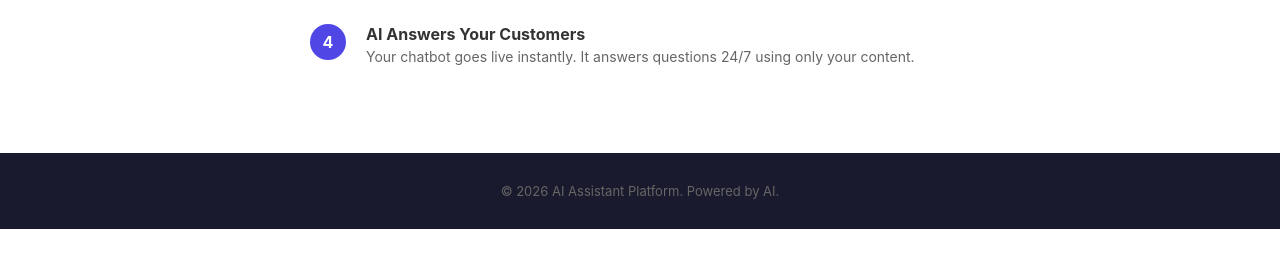
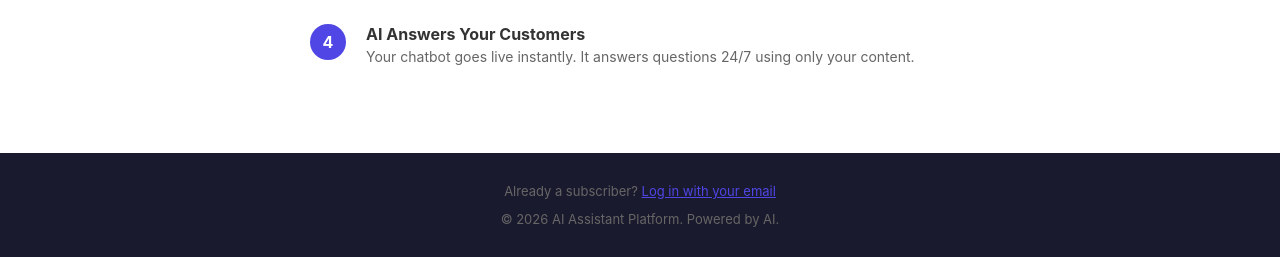
Before and after one commit to EngrTo/course-ai-assistant, a Flask app: page / in a window 1280 px wide. Shown: the part 1223-1480 px from the top of the page. Before the commit the page ends 1452 px from the top, so only its background shows below. Run offline with Flask 3, Linux system fonts and the light colour scheme.

Commit message:
Add email-based login for cross-device subscription recognition

```diff
--- a/app.py
+++ b/app.py
@@ -7,7 +7,7 @@ from flask_cors import CORS
 from werkzeug.utils import secure_filename
 from agent import load_all_indexes, ask
 from ingest import ingest_all, ingest_client, get_client_dirs, INDEXES_DIR
-from database import create_client, get_client_by_token, get_client, update_client
+from database import create_client, get_client_by_token, get_client, update_client, get_client_by_email
 
 load_dotenv()
 
@@ -49,6 +49,27 @@ def landing():
         if client:
             subscribed_plan = client.get("plan")
     return render_template("landing.html", subscribed_plan=subscribed_plan, portal_token=token or "")
+
+
+@app.route("/login", methods=["POST"])
+def login():
+    """Log in by email — sets cookie if subscription found."""
+    data = request.get_json()
+    email = data.get("email", "").strip() if data else ""
+    if not email:
+        return jsonify({"error": "Email is required"}), 400
+
+    client = get_client_by_email(email)
+    if not client:
+        return jsonify({"error": "No subscription found for this email."}), 404
+
+    resp = make_response(jsonify({
+        "success": True,
+        "plan": client["plan"],
+        "portal_url": f"/portal?token={client['access_token']}"
+    }))
+    resp.set_cookie("portal_token", client["access_token"], max_age=365*24*3600, httponly=True, samesite="Lax")
+    return resp
 
 
 @app.route("/admin")
--- a/database.py
+++ b/database.py
@@ -77,6 +77,15 @@ def get_client_by_token(token: str) -> dict | None:
     return None
 
 
+def get_client_by_email(email: str) -> dict | None:
+    """Look up a client by their email."""
+    db = _load_db()
+    for client in db.values():
+        if client.get("email", "").lower() == email.lower():
+            return client
+    return None
+
+
 def get_client(client_id: str) -> dict | None:
     """Get a client by ID."""
     db = _load_db()
--- a/templates/landing.html
+++ b/templates/landing.html
@@ -166,6 +166,12 @@
     </div>
 
     <div class="footer">
+        <p style="margin-bottom:12px;">Already a subscriber? <a href="#" onclick="showLogin()" style="color:#4f46e5;text-decoration:underline;">Log in with your email</a></p>
+        <div id="login-form" style="display:none;margin-bottom:16px;">
+            <input type="email" id="login-email" placeholder="Enter your email" style="padding:8px 14px;border:1px solid #ccc;border-radius:6px;font-size:14px;width:220px;">
+            <button onclick="doLogin()" style="padding:8px 16px;background:#4f46e5;color:white;border:none;border-radius:6px;cursor:pointer;font-size:14px;margin-left:4px;">Log In</button>
+            <p id="login-error" style="color:#ef4444;font-size:12px;margin-top:6px;display:none;"></p>
+        </div>
         &copy; 2026 AI Assistant Platform. Powered by AI.
     </div>
 
@@ -215,6 +221,35 @@
                 alert("Connection error. Please try again.");
             }
         }
+
+        function showLogin() {
+            document.getElementById('login-form').style.display = 'block';
+        }
+
+        async function doLogin() {
+            const email = document.getElementById('login-email').value.trim();
+            const errEl = document.getElementById('login-error');
+            errEl.style.display = 'none';
+            if (!email) { errEl.textContent = 'Enter your email'; errEl.style.display = 'block'; return; }
+
+            try {
+                const res = await fetch('/login', {
+                    method: 'POST',
+                    headers: { 'Content-Type': 'application/json' },
+                    body: JSON.stringify({ email }),
+                });
+                const data = await res.json();
+                if (data.success) {
+                    window.location.href = data.portal_url;
+                } else {
+                    errEl.textContent = data.error || 'Login failed.';
+                    errEl.style.display = 'block';
+                }
+            } catch (err) {
+                errEl.textContent = 'Connection error.';
+                errEl.style.display = 'block';
+            }
+        }
     </script>
 </body>
 </html>
```
